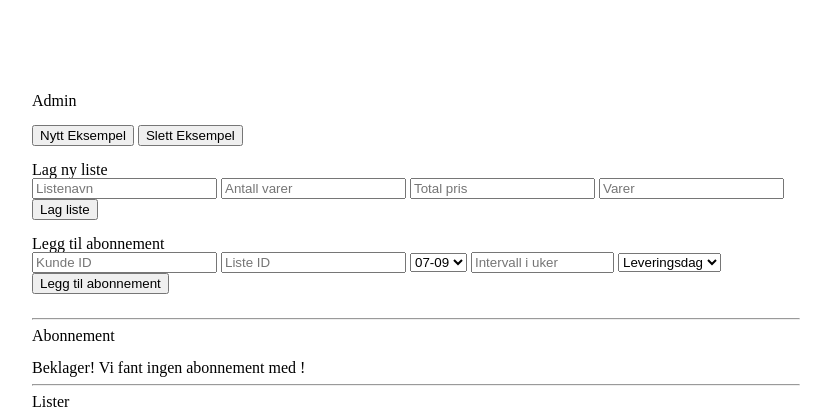
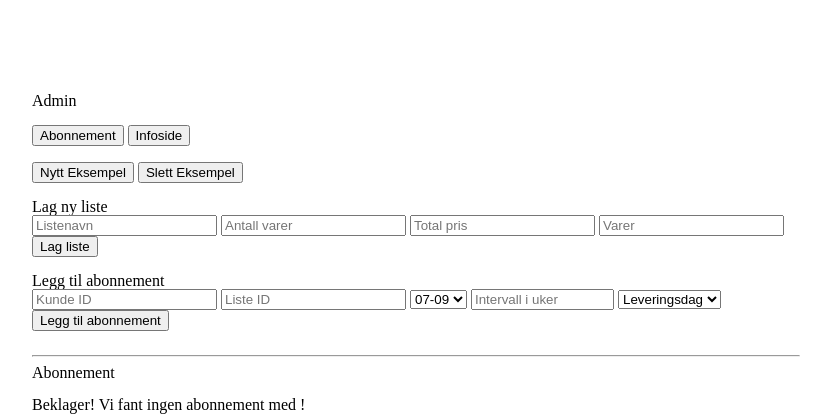
Before and after one commit to gardehal/Smidig-Prosjekt, a PHP site: page / in a window 1280 px wide. Shown: the part 67-487 px from the top of the page, without its empty margins (224-1055 px from the left). Run offline with PHP 8.4, Linux system fonts and the light colour scheme; data that the repository does not hold is empty.

Commit message:
Småfiks

```diff
--- a/Nettsiden/kolonial-abonnement-php/crud/cards/subscription-card.php
+++ b/Nettsiden/kolonial-abonnement-php/crud/cards/subscription-card.php
@@ -26,7 +26,7 @@
                 <!--- Endre abonnement --->
                 <button type="button" id="dropdown-btn" class="" onclick="toggleDropdown<?= $contentcounter ?>()" style="right: 55%;">Endre levering</button>
 
-                <div id="dropdown-content<?= $contentcounter ?>" class="dropdown-content" style="position: absolute; display: none; top: 23px; left: 25%;">
+                <div id="dropdown-content<?= $contentcounter ?>" class="dropdown-content" style="position: absolute; display: none; top: 23px; right: 57.5%;">
                     <!--- Dropdown tid --->
                     <select name="leveringstid">
                         <option value="<?= $event['leverings_tidspunkt'] ?>" selected><?= $event['leverings_tidspunkt'] ?></option>
--- a/Nettsiden/kolonial-abonnement-php/index.php
+++ b/Nettsiden/kolonial-abonnement-php/index.php
@@ -17,6 +17,11 @@
     <div id="content">
         <h1>Admin</h1>
         <br>
+
+        <!--- Navigering --->
+        <input type="button" onclick="location.href='abonnement.php';" value="Abonnement">
+        <input type="button" onclick="location.href='../INFOSIDE/infoside.php';" value="Infoside">
+        <br><br>
 
         <!--- Visning --->
         <input type="button" onclick="location.href='crud/insert-example.php';" value="Nytt Eksempel">
--- a/Nettsiden/kolonial-abonnement-php/require/css.css
+++ b/Nettsiden/kolonial-abonnement-php/require/css.css
@@ -58,7 +58,6 @@
 .dropdown-content
 {
     position: relative;
-    left: 25%;
     height: 100px;
     width: 90px;
     display: none;
--- a/Nettsiden/kolonial-abonnement-php/todo.txt
+++ b/Nettsiden/kolonial-abonnement-php/todo.txt
@@ -12,3 +12,5 @@
 
 - Full filepath fra forsiden til liste til kjøp?
     Forside -> Infoside -> Lister -> ? -> Bestill?
+
+- Dag på abonnement? Går ikke ann å sette spesefik dato for å bestille i fremtiden (f.eks sette opp abonnement for påskegådteri i desember)
```
